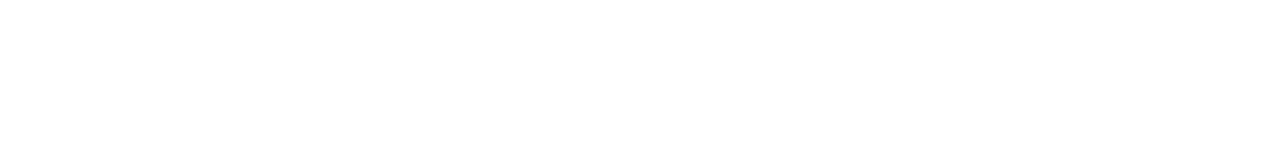
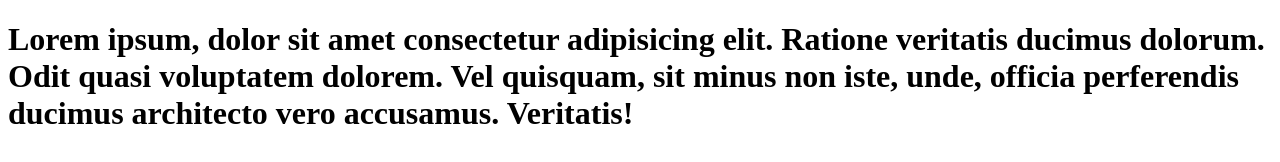
Before and after one commit to VikingoFtAizenXD/Primer_Git, a plain HTML site: page index.html in a window 1280 px wide. Drawn offline with Linux system fonts and the light colour scheme.

Commit message:
agregamos un h1 y lorem

```diff
--- a/index.html
+++ b/index.html
@@ -6,6 +6,6 @@
     <title>GIT EXAMPLE</title>
 </head>
 <body>
-
+    <h1>Lorem ipsum, dolor sit amet consectetur adipisicing elit. Ratione veritatis ducimus dolorum. Odit quasi voluptatem dolorem. Vel quisquam, sit minus non iste, unde, officia perferendis ducimus architecto vero accusamus. Veritatis!</h1>
 </body>
 </html>
```
